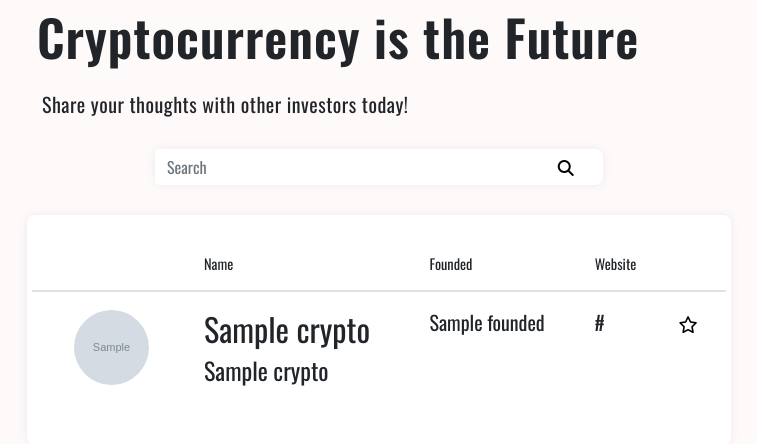
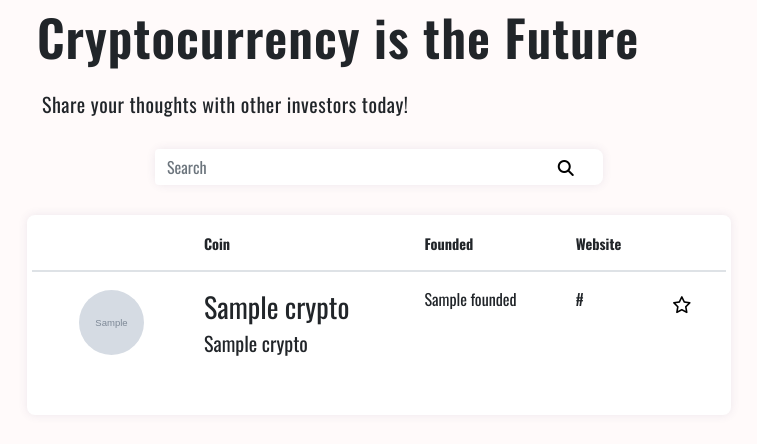
Before and after one commit to Code-Institute-Submissions/Milestone-Project-261, a Flask app: page / in a window 1280 px wide. Shown: the part 121-565 px from the top of the page, without its empty margins (261-1018 px from the left). Run offline with Flask 2, Linux system fonts and the light colour scheme; grey boxes marked "Sample" are stand-in pictures; a database or web service that is not in the repository returns one stand-in record (values such as "Sample title"); some libraries are stand-ins or nearby versions; some web fonts are replaced.

Commit message:
Re-style crypto table

```diff
--- a/static/css/style.css
+++ b/static/css/style.css
@@ -31,7 +31,7 @@ body,html {
 }
 
 
-/* ---------------------------------------------Crypto List */
+/* ---------------------------------------------Home Page */
 
 .about-header {
     font-weight: 600;
@@ -93,15 +93,21 @@ body,html {
     -ms-box-shadow: 0px 0px 10px 0px rgba(82, 63, 105, 0.1);
 }
 
-.table-responsive{
-    overflow-x:visible;
+.card-body {
+    padding-top: 0px;
+    padding-left: 5px;
+    padding-right: 5px;
+}
+
+.table-collapsible {
+    padding-bottom: 100px;
 }
 
 .table-content .crypto-icon img {
-    width: 75px;
-    height: 75px;
+    width: 65px;
+    height: 65px;
     border-radius: 50%;
-    margin-left: 30px;
+    margin-left: 35px;
 }
 
 .table-icon {
--- a/templates/index.html
+++ b/templates/index.html
@@ -1,5 +1,6 @@
 {% extends "base.html" %}
 {% block content %}
+
 <section id="home">
     <div class="row justify-content-md-center">
         <div class="col col-lg-7">
@@ -36,15 +37,14 @@
         <div class="col-12">
             <div class="card card-margin">
                 <div class="card-body">
-                    <div class="row">
-                        <div class="table-responsive table-hover table-margin-top">
+                    <div class="table-responsive table-hover">
                         <table class="table table-content">
                             <thead>
                                 <tr>
                                     <th scope="col"></th>
-                                        <th scope="col">Name</th>
-                                        <th class="table-collapsible">Founded</th>
-                                        <th class="table-collapsible">Website</th>
+                                    <th scope="col"><b>Coin</b></th>
+                                    <th class="table-collapsible"><b>Founded</b></th>
+                                    <th class="table-collapsible"><b>Website</b></th>
                                     <th scope="col"></th>
                                 </tr>
                             </thead>
@@ -61,20 +61,20 @@
                                     <td>
                                         <div class="crypto-name">
                                             <a href="#">
-                                                    <h2>{{ crypto.market_name }}</h2>
-                                                    <h4>{{ crypto.crypto_name }}</h4>
+                                                <h3>{{ crypto.market_name }}</h3>
+                                                <h5>{{ crypto.crypto_name }}</h5>
                                             </a>
                                         </div>
                                     </td>
                                     <td class="table-collapsible">
                                         <div class="crypto-founded">
-                                                <h5>{{ crypto.founded }}</h5>
+                                            <h6>{{ crypto.founded }}</h6>
                                         </div>
                                     </td>
                                     <td class="table-collapsible">
                                         <div class="crypto-website">
                                             <a href="{{ crypto.url}}" target="_blank" rel="noopener noreferrer">
-                                                    <h5>{{ crypto.website }}</h5>
+                                                <h6>{{ crypto.website }}</h6>
                                             </a>
                                         </div>
                                     </td>
```
Lines whose indentation alone changed are shown as unchanged.
